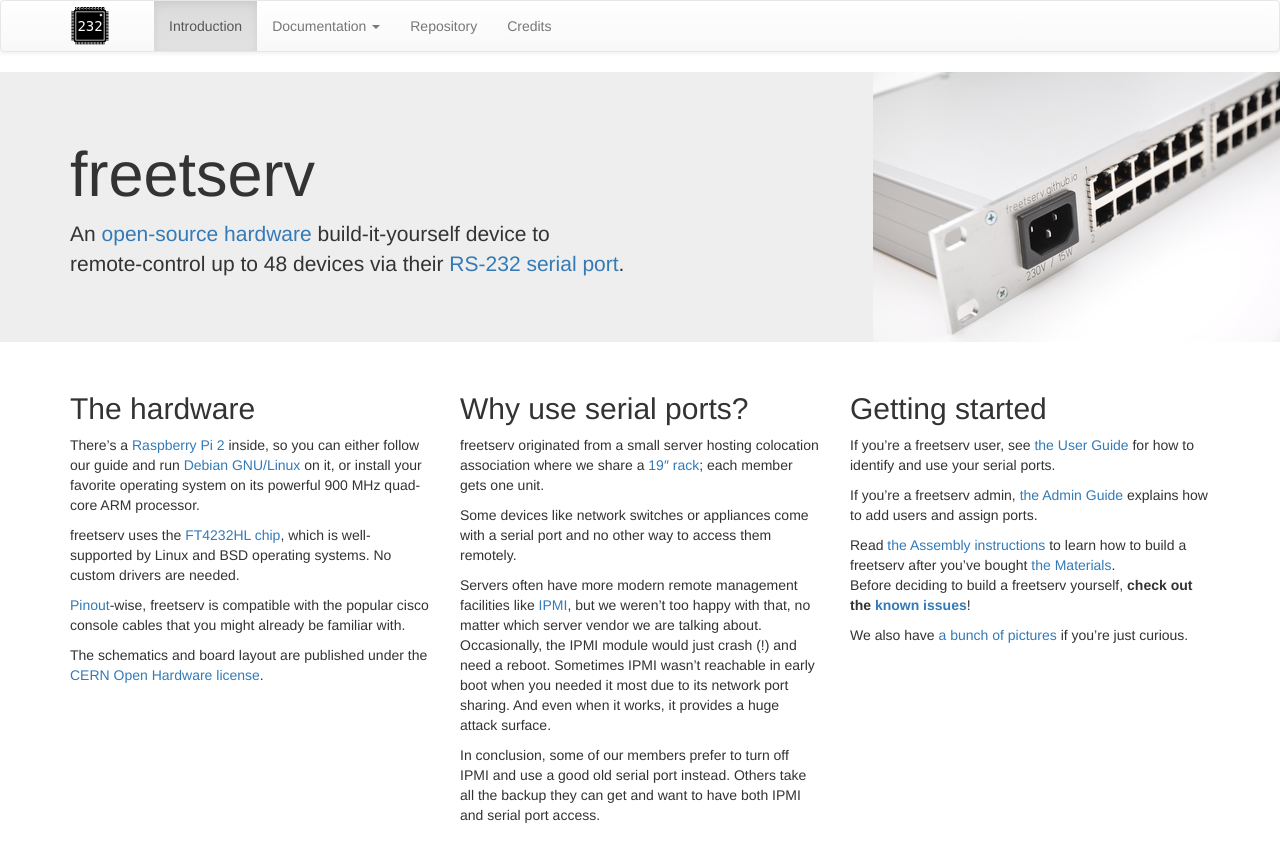
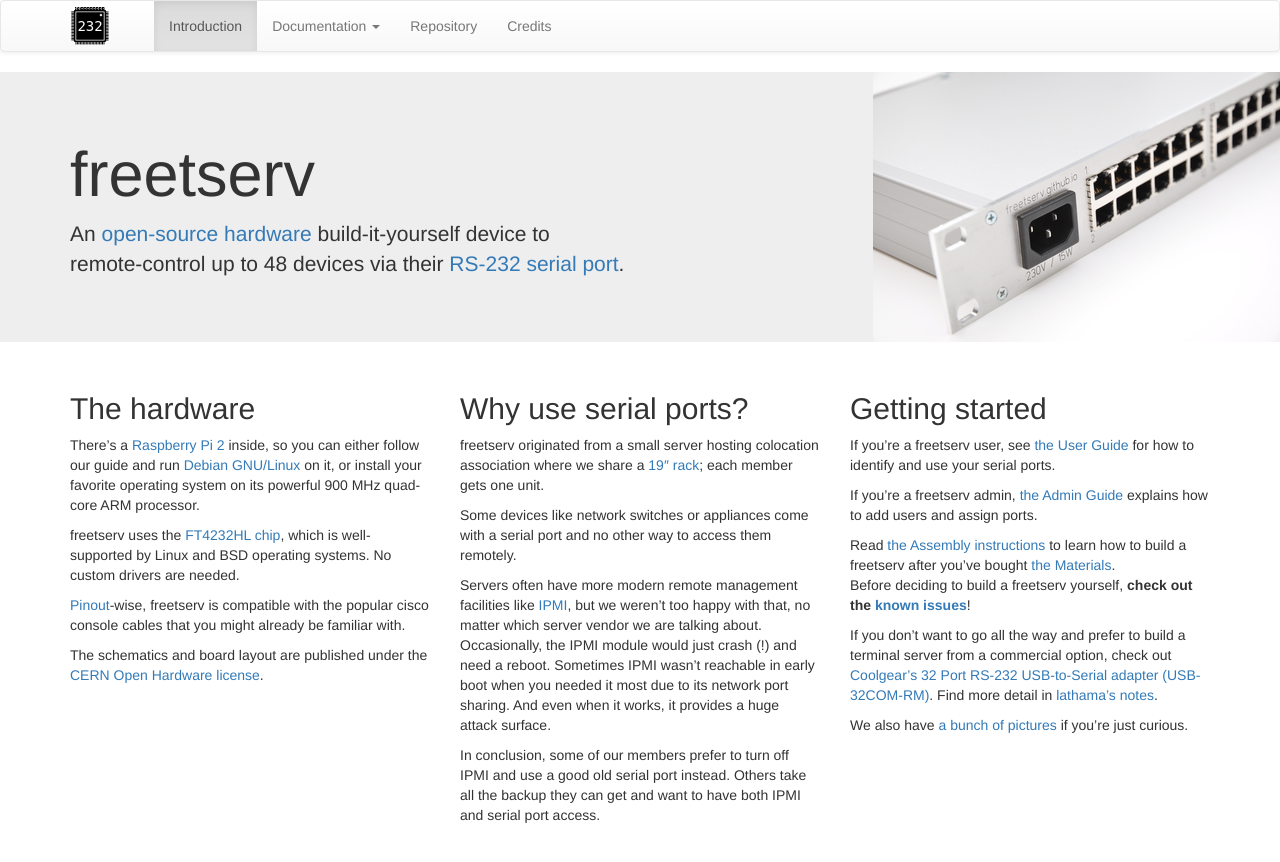
Before and after one commit to freetserv/freetserv.github.io, a Jekyll site: the page built from index.html, in a window 1280 px wide. Shown: the top 862 px of the page. Built offline with Jekyll 4.4.1, drawn with Linux system fonts in a browser that asks for light colours; nearby versions of some CDN libraries.

Commit message:
mention coolgear commercial option
fixes https://github.com/freetserv/freetserv/issues/49

```diff
--- a/index.html
+++ b/index.html
@@ -71,6 +71,15 @@ menu-name: introduction
 	</p>
 
 	<p>
+	  If you don’t want to go all the way and prefer to build a terminal
+	  server from a commercial option, check
+	  out <a href="https://www.coolgear.com/product/32-port-rs-232-usb-to-serial-adapter">Coolgear’s
+	  32 Port RS-232 USB-to-Serial adapter (USB-32COM-RM)</a>. Find more
+	  detail in <a href="https://lathama.net/USB-32COM-RM">lathama’s
+	  notes</a>.
+	</p>
+
+	<p>
 	We also have <a href="https://goo.gl/photos/mjic4fa3yz9d6P7y8">a bunch of pictures</a> if you’re just curious.
 	</p>
         </div>
```
